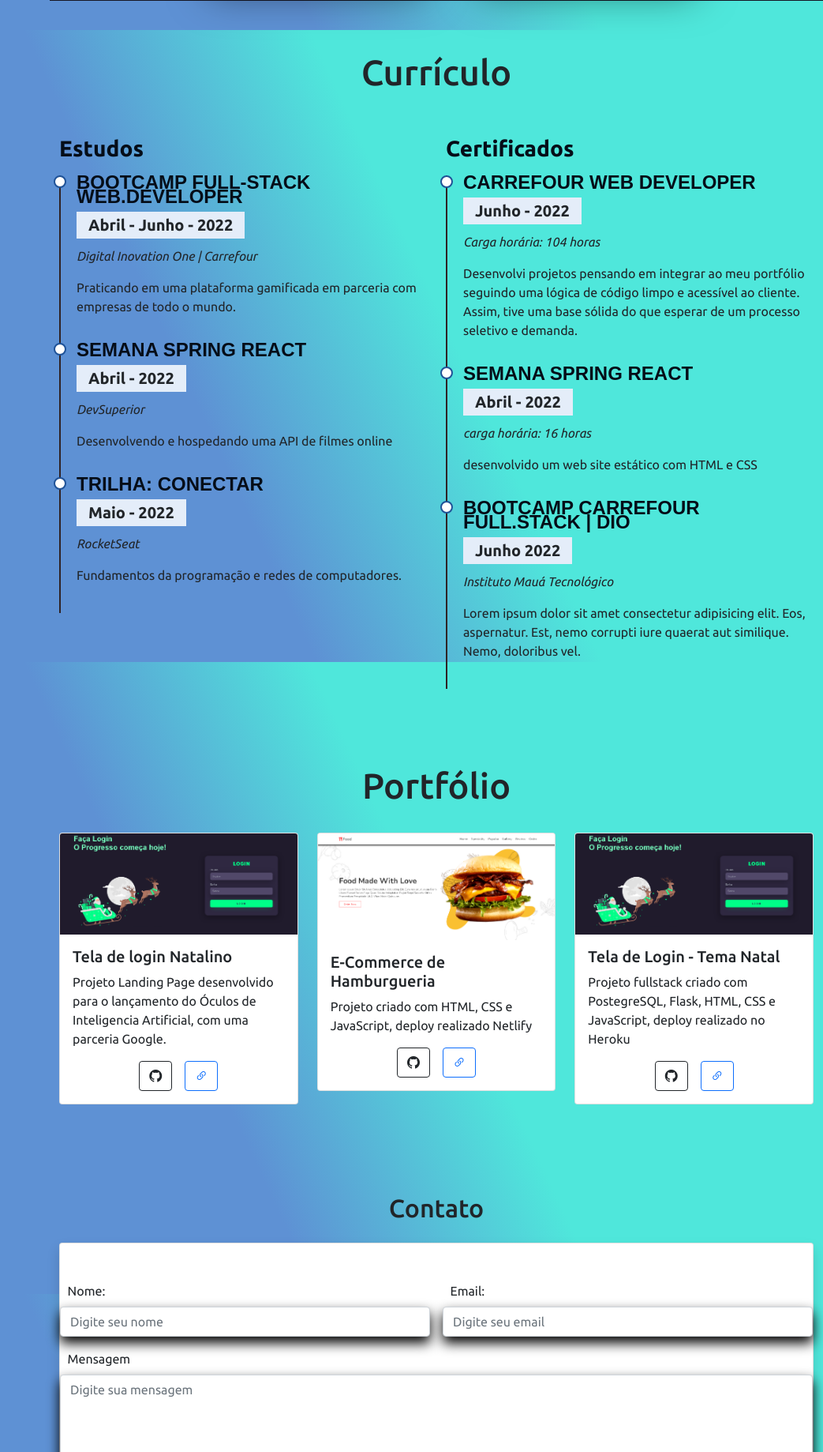
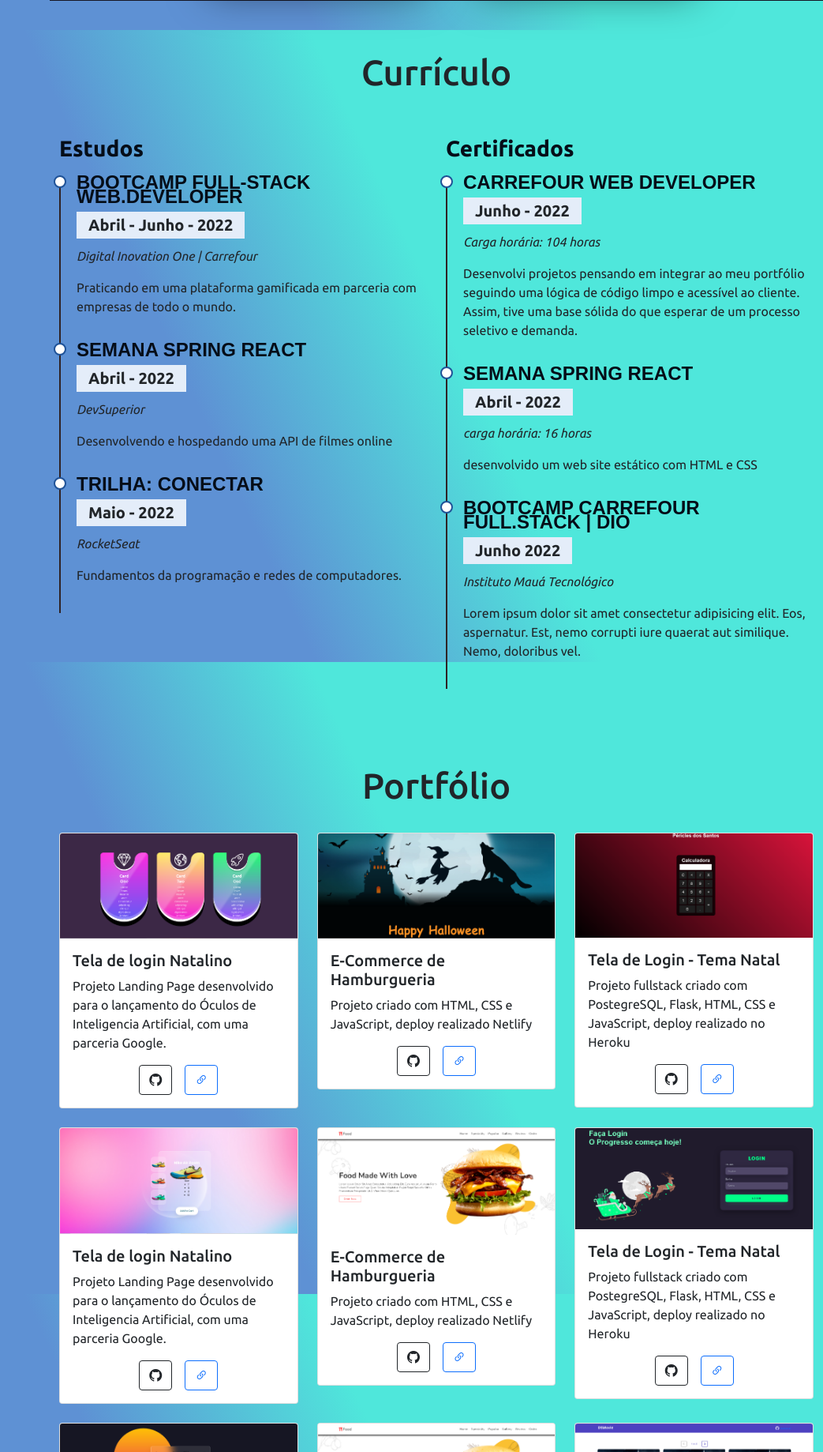
Before and after one commit to PericlesDev/Portfolio, a Python web app: template templates/index.html in a window 1280 px wide. Shown: the part 2362-4200 px from the top of the page at 79% size, without its empty margins (237-1280 px from the left). Run offline with Jinja, Linux system fonts and the light colour scheme; the template is opened without the code that fills it, so the values that code supplies are empty; some libraries are stand-ins or nearby versions.

Commit message:
Desenvolvendo layout da section#Portfólio

```diff
--- a/config.py
+++ /dev/null
@@ -1,2 +0,0 @@
-email = 'periclesdev@gmail.com'
-senha = 'viviane321'
--- a/static/javascript.js
+++ b/static/javascript.js
@@ -45,19 +45,3 @@
 window.addEventListener("scroll", ()=>{
          animeScroll();
 })
-
-// Ativar carregamento do botão enviar no Formulário
-
-const btnEnviar = document.querySelector('#btn-enviar')
-const btnEnviarLoader = document.querySelector('#btn-enviar-loader')
-
-btnEnviar.addEventListener("click", ()=>{
-    btnEnviarLoader.style.display = "block";
-  btnEnviar.style.display = "none"
-})
-
-//Alerta de mensagem sumindo
-
-setTimeout(() => {
-    document.querySelector('#alerta').style.display = 'none';
-}, 5000)
--- a/static/style.css
+++ b/static/style.css
@@ -93,8 +93,9 @@
     text-shadow: 4px 4px 10px #000000;
 }
 button.botao{ /* Download curriculo */
- font-size: 30px;
+ font-size: 35px;
  background:#2F2325;
+ border-radius: 50px;
 }
 button.botao a{
     text-decoration: none;
@@ -228,32 +229,6 @@
     font-size: 45px;
 }
 
-/* Área de Enviar Email-Contato */
-section#contato h2{
-    text-align: center;
-}
-.form-label { /* nome,email,mensagem */
-
-}
-.form-control {
-    box-shadow: 0 .5rem 1rem rgba(0,0,0.1);
-
-}
-.row .form-label {
-    text-indent: 0.6em;
-}
-#btn-enviar-loader{
-    display: none;
-}
-#alerta{
-    position: fixed;
-    z-index: 10;
-    top: 30px;
-    right: 30px;
-}
-
-
-
 /* Responsividade Mobile */
 
 i.menu-mobile {
--- a/templates/index.html
+++ b/templates/index.html
@@ -59,12 +59,6 @@
         aria-hidden="true"></i>Portifólio</a>
           </li>
 
-        <li class="nav-item">
-        <a class="nav-link" href="#contato"><i class="bi bi-envelope"
-        aria-hidden="true"></i>Contato</a>
-          </li>
-
-          </ul>
      </nav>
     </section>
 </aside>
@@ -75,7 +69,9 @@
       <div class="col-md-5 d-flex justify-content-center align-items-center flex-column">
         <h2 class="text-white text-shadow">Péricles Santos</h2>
         <span id="subtitle" class="text-white text-shadow">Web Desenvolvedor Front-end Junior</span>
+
       </div>
+
     </section>
 
     <section class="container mt-5" id='sobre'>
@@ -96,6 +92,7 @@
          Histórias-quais me fizeram estar presente durante início, meio e fim no processo de aprendizado de cada uma delas
          Hoje como Junior consigo ver meu papel na construção de uma sociedade melhor pela qual eu estarei tão perto de conhecer</p>
        <button class="botao"><a href="../static/Currículo - Front-end Péricles.pdf" download="PériclesCV" type="apllication/pdf">Download CV</a></button>
+
       </div>
       </div>
     </section>
@@ -219,7 +216,7 @@
 
          <h2 class="pb-4">Portfólio</h2>
 
-        <div id="carouselPortfolio" class="carousel carousel-dark slide" data-bs-ride="carousel" data-anime="left">
+         <div id="carouselPortfolio" class="carousel carousel-dark slide" data-bs-ride="carousel" data-anime="up">
 
              <div class="carousel-indicators">
 
@@ -230,9 +227,10 @@
                      aria-label="Slide 2"></button>
              </div>
 
+
              <div class="carousel-inner">
 
-                <div class="carousel-item active" data-bs-interval="10000">
+              <div class="carousel-item active">
 
                   <div class="row row-cols-1 row-cols-md-3 g-4">
 
@@ -240,7 +238,76 @@
 
                           <div class="card">
 
-                                <img src="../static/img/Login Screen.png" class="card-img-top"
+                              <img src="../static/img/Card.png" class="card-img-top" alt="Google Glass">
+
+                              <div class="card-body">
+
+                                  <h5 class="card-title">Tela de login Natalino</h5>
+
+                                  <p class="card-text">Projeto Landing Page desenvolvido para o lançamento do Óculos de
+                                  Inteligencia Artificial, com uma parceria Google.</p>
+
+                                  <div class="d-flex justify-content-center">
+
+                                  <abbr title="Repositório do Projeto"><a href="https://github.com/PericlesDev/Christmas-Login-Screen"target='_blank'
+                                  class="btn btn-outline-dark me-3"><i class="bi bi-github"></i></a></abbr>
+
+                                      <a href="https://periclesdev-login-screen-christmas.netlify.app/" target='_blank'
+                                          class="btn btn-outline-primary"><i class="bi bi-link-45deg"></i></a>
+                                  </div>
+                              </div>
+                          </div>
+                      </div>
+
+                      <div class="col">
+                        <div class="card">
+                            <img src="../static/img/Parallax.png" class="card-img-top img-fluid w-100"
+                                alt="E-Commerce Hamburgueria">
+                            <div class="card-body">
+                                <h5 class="card-title">E-Commerce de Hamburgueria</h5>
+                                <p class="card-text">Projeto criado com HTML, CSS e JavaScript,
+                                    deploy realizado Netlify</p>
+                                <div class="d-flex justify-content-center">
+                                <abbr title="Repositório do Projeto"><a href="https://github.com/codethi/blogPessoal-front-back"
+                                        target='_blank' class="btn btn-outline-dark me-3"><i class="bi bi-github"></i></a></abbr>
+                                    <a href="https://newbloggen.netlify.app/#/login" target='_blank'
+                                        class="btn btn-outline-primary"><i class="bi bi-link-45deg"></i></a>
+                                </div>
+                            </div>
+                        </div>
+                    </div>
+
+                    <div class="col">
+                      <div class="card">
+                          <img src="../static/img/Calculadora.png" class="card-img-top img-fluid w-100"
+                              alt="Merry Christhimas - Login Screen">
+                          <div class="card-body">
+                              <h5 class="card-title">Tela de Login - Tema Natal</h5>
+                              <p class="card-text">Projeto fullstack criado com PostegreSQL, Flask, HTML,
+                                  CSS e JavaScript, deploy realizado no Heroku</p>
+                              <div class="d-flex justify-content-center">
+                                <abbr title="Repositório do Projeto"><a href="https://github.com/PericlesDev/Christmas-Login-Screen" target='_blank'
+                                      class="btn btn-outline-dark me-3"><i class="bi bi-github"></i></a></abbr>
+                                  <a href="https://pokedex-thicode.herokuapp.com/" target='_blank'
+                                      class="btn btn-outline-primary"><i class="bi bi-link-45deg"></i></a>
+                                </div>
+                             </div>
+                       </div>
+                  </div>
+
+
+
+                      <div class="carousel-inner">
+
+                        <div class="carousel-item active">
+
+                            <div class="row row-cols-1 row-cols-md-3 g-4">
+
+                                <div class="col">
+
+                                    <div class="card">
+
+                                        <img src="../static/img/Tenis.png" class="card-img-top"
                                             alt="Google Glass">
 
                                         <div class="card-body">
@@ -295,146 +362,84 @@
                                          </div>
                                    </div>
                               </div>
-                    </div>
 
-                </div>
 
-                <div class="carousel-item" data-bs-interval="2000">
+
+                              <div class="carousel-inner">
+
+                                <div class="carousel-item active" data-anime="right">
+
                                     <div class="row row-cols-1 row-cols-md-3 g-4">
+
                                         <div class="col">
-                            <div class="card h-100">
-                                <img src="../static/img/dsMovie.png" class="card-img-top img-fluid w-100"
-                                    alt="dsMovie">
+
+                                            <div class="card">
+
+                                                <img src="../static/img/Calendário.png" class="card-img-top"
+                                                    alt="Google Glass">
+
                                                 <div class="card-body">
-                                    <h5 class="card-title">DsMovie filmes e séries</h5>
-                                    <p class="card-text">Projeto fullstack criado com SQLite, Flask, HTML, CSS e
-                                        JavaScript,
-                                        deploy realizado no Heroku</p>
+
+                                                    <h5 class="card-title">Tela de login Natalino</h5>
+
+                                                    <p class="card-text">Projeto Landing Page desenvolvido para o lançamento do Óculos de
+                                                    Inteligencia Artificial, com uma parceria Google.</p>
+
                                                     <div class="d-flex justify-content-center">
-                                    <abbr title="Repositório do Projeto"><a href="https://github.com/codethi/BlueMusicV2" target='_blank'
+
+                                                    <abbr title="Repositório do Projeto"><a href="https://github.com/PericlesDev/Christmas-Login-Screen"target='_blank'
                                                     class="btn btn-outline-dark me-3"><i class="bi bi-github"></i></a></abbr>
-                                        <a href="https://appbluemusic.herokuapp.com/" target='_blank'
+
+                                                        <a href="https://periclesdev-login-screen-christmas.netlify.app/" target='_blank'
                                                             class="btn btn-outline-primary"><i class="bi bi-link-45deg"></i></a>
                                                     </div>
-
                                                 </div>
                                             </div>
                                         </div>
                                         <div class="col">
-                            <div class="card h-100">
-                                <img src="../static/img/Parallax.png" class="card-img-top img-fluid w-100"
-                                    alt="Parallax Halloween">
+                                          <div class="card">
+                                              <img src="../static/img/Hamburguer.png" class="card-img-top img-fluid w-100"
+                                                  alt="E-Commerce Hamburgueria">
                                               <div class="card-body">
-                                    <h5 class="card-title">Parallax - Tema Halloween</h5>
-                                    <p class="card-text">Projeto front-end criado com HTML, CSS, Bootstrap e
-                                        JavaScript,
-                                        deploy realizado no Netlify</p>
+                                                  <h5 class="card-title">E-Commerce de Hamburgueria</h5>
+                                                  <p class="card-text">Projeto criado com HTML, CSS e JavaScript,
+                                                      deploy realizado Netlify</p>
                                                   <div class="d-flex justify-content-center">
-                                    <abbr title="Repositório do Projeto"><a href="https://github.com/codethi/cronometro-intervalo"
-                                            target='_blank' class="btn btn-outline-dark me-3"><i
-                                                class="bi bi-github"></i></a></abbr>
-                                        <a href="https://timer-break.netlify.app/" target='_blank'
+                                                  <abbr title="Repositório do Projeto"><a href="https://github.com/codethi/blogPessoal-front-back"
+                                                          target='_blank' class="btn btn-outline-dark me-3"><i class="bi bi-github"></i></a></abbr>
+                                                      <a href="https://newbloggen.netlify.app/#/login" target='_blank'
                                                           class="btn btn-outline-primary"><i class="bi bi-link-45deg"></i></a>
-                                    </div>
-
-                                </div>
-                            </div>
-                        </div>
-                        <div class="col">
-                            <div class="card h-100">
-                                <img src="../static/img/Calculadora.png" class="card-img-top img-fluid w-100"
-                                    alt="Calculadora">
-                                <div class="card-body">
-                                    <h5 class="card-title">Calculadora</h5>
-                                    <p class="card-text">Projeto front-end criado com HTML, CSS, Bootstrap e
-                                        JavaScript,
-                                        deploy realizado no Netlify</p>
-                                    <div class="d-flex justify-content-center">
-                                       <abbr title="Repositório do Projeto"><a href="https://github.com/PericlesDev/Calculadora" target='_blank'
-                                            class="btn btn-outline-dark me-3"><i class="bi bi-github"></i></a></abbr>
-                                        <a href="https://thicode.netlify.app/" target='_blank'
-                                            class="btn btn-outline-primary"><i class="bi bi-link-45deg"></i></a>
-                                    </div>
-
-                                </div>
                                                   </div>
                                               </div>
                                           </div>
                                       </div>
 
+                                      <div class="col">
+                                        <div class="card">
+                                            <img src="../static/img/dsMovie.png" class="card-img-top img-fluid w-100"
+                                                alt="Merry Christhimas - Login Screen">
+                                            <div class="card-body">
+                                                <h5 class="card-title">Tela de Login - Tema Natal</h5>
+                                                <p class="card-text">Projeto fullstack criado com PostegreSQL, Flask, HTML,
+                                                    CSS e JavaScript, deploy realizado no Heroku</p>
+                                                <div class="d-flex justify-content-center">
+                                                  <abbr title="Repositório do Projeto"><a href="https://github.com/PericlesDev/Christmas-Login-Screen" target='_blank'
+                                                        class="btn btn-outline-dark me-3"><i class="bi bi-github"></i></a></abbr>
+                                                    <a href="https://pokedex-thicode.herokuapp.com/" target='_blank'
+                                                        class="btn btn-outline-primary"><i class="bi bi-link-45deg"></i></a>
                                                   </div>
-
                                                </div>
-
                                          </div>
-   </section>
+                                    </div>
 
 
 
-      <section class="pt-5 pb-5" id="contato">
-
-         <div class="container mb-5">
-           <h2 class='pt-3 pb-3'>Contato</h2>
 
 
 
-             <div class="col-md-12 mt-5 mt-md-0" data-anime="up">
-  <div class="card pt-5 h-100 shadow --bs-teal">
-
-                <form class="row g-3" action='/send' method="POST">
-                  <div class="col-md-6">
-                    <label for="nome" class="form-label">Nome:</label>
-                    <input type="text" class="form-control" id="nome" name='nome'
-                    placeholder='Digite seu nome' required>
-                  </div>
-
-                  <div class="col-md-6">
-                    <label for="email" class="form-label">Email:</label>
-                    <input type="text" class="form-control" id="email" name='email'
-                    placeholder='Digite seu email' required>
-                  </div>
-
-                  <div class="col-12">
-                    <label for="mensagem" class="form-label">Mensagem
-                    </label>
-
-                    <textarea type="text" class="form-control" id="mensagem" name='mensagem' rows="10"
-                          placeholder="Digite sua mensagem" required></textarea>
-                  </div>
-
-                  <div class="col-12 d-flex justify-content-center mt-4">
-                    <button id="btn-enviar" type="submit" class="btn btn-success">Enviar mensagem</button>
-
-                    <button id='btn-enviar-loader' class="btn btn-primary" type="button" disabled>
-                      <span class="spinner-border spinner-border-sm" role="status" aria-hidden="true"></span>
-                      Enviando...
-                    </button>
-                  </div>
-
-                </form>
 
 
-              </div>
 
-            </div>
-
-           </div>
-
-         </div>
-      </section>
-
-    <!--Script de envio do Formulário -->
-
-      <!-- {% with messages = get_flashed_messages() %}
-      {% if messages %}
-      {% for message in messages %} -->
-      <div id="alerta" class="alert alert-success alert-dismissible fade show" role="alert">
-        <i class="bi bi-check-circle-fill">Mensagem enviada!</i>
-        <button type="button" class="btn-close" data-bs-dismiss="alert" aria-label="Close"></button>
-      </div>
-    <!-- {% endfor %}
-      {% endif %}
-      {% endwith %} -->
 </main>
 
               <!--Biblioteca do JavaScript-->
```
Also changed, not shown: app.py (deleted, +0 -57 lines), static/img/Portfolio.png (added). Lines whose indentation alone changed are shown as unchanged.
